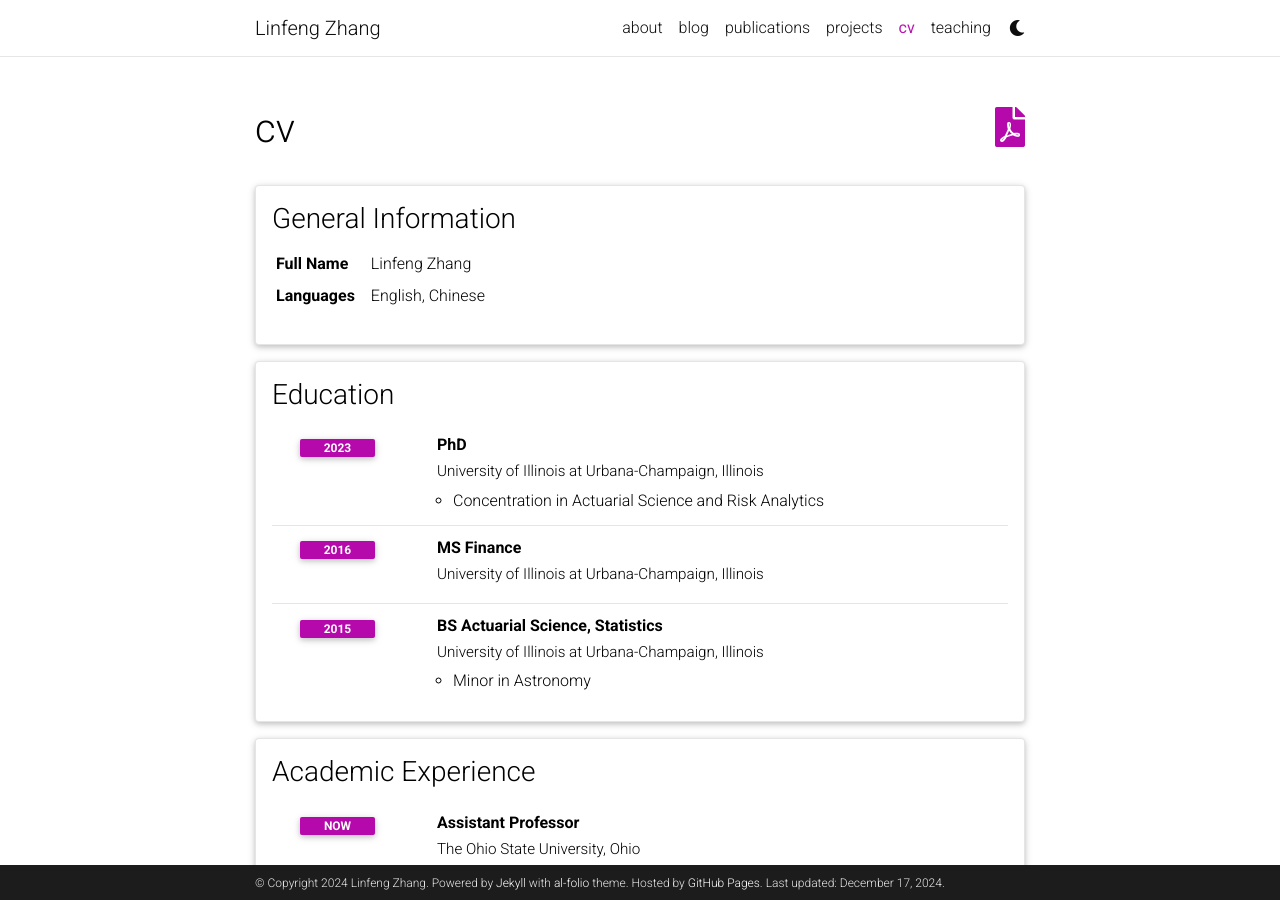
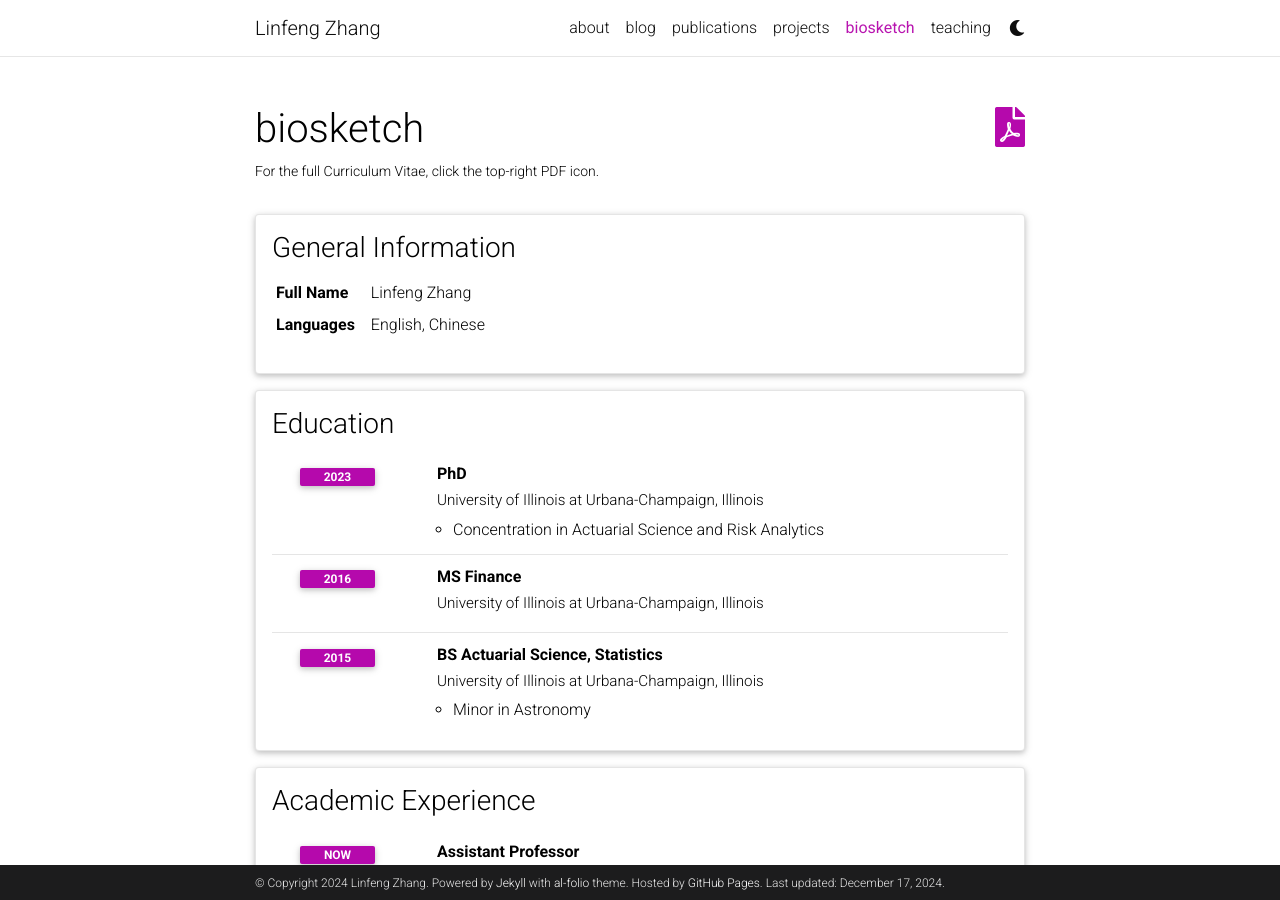
Before and after one commit to phoenixzlf/phoenixzlf.github.io, a Jekyll site: the page built from _pages/cv.md, in a window 1280 px wide and 900 px high. Built offline with Jekyll 4.4.1, drawn with Linux system fonts in a browser that asks for light colours; comment, search, counter and statistics services are not loaded; a style sheet for code colours, icons or effects is not loaded.

Commit message:
update cv page

```diff
--- a/_pages/cv.md
+++ b/_pages/cv.md
@@ -1,7 +1,8 @@
 ---
 layout: cv
 permalink: /cv/
-title: cv
+title: biosketch
+description: For the full Curriculum Vitae, click the top-right PDF icon.
 nav: true
 nav_order: 4
 cv_pdf: Linfeng_s_CV.pdf
```
